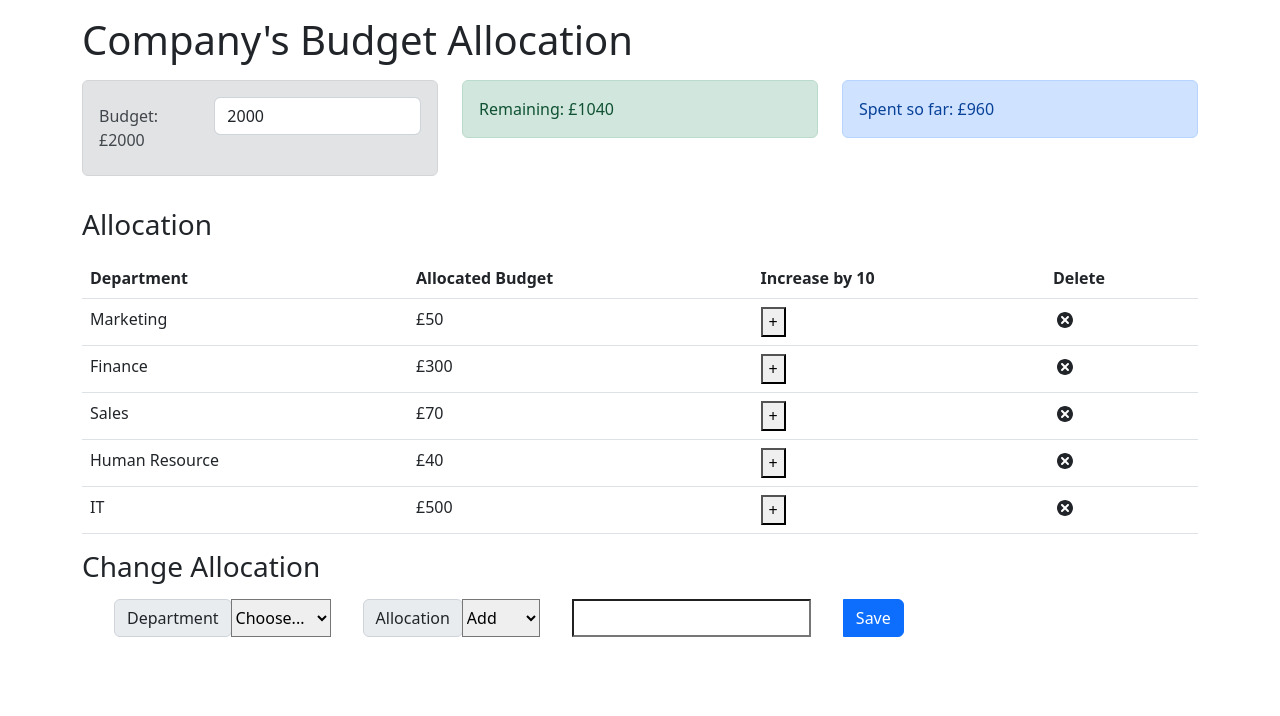
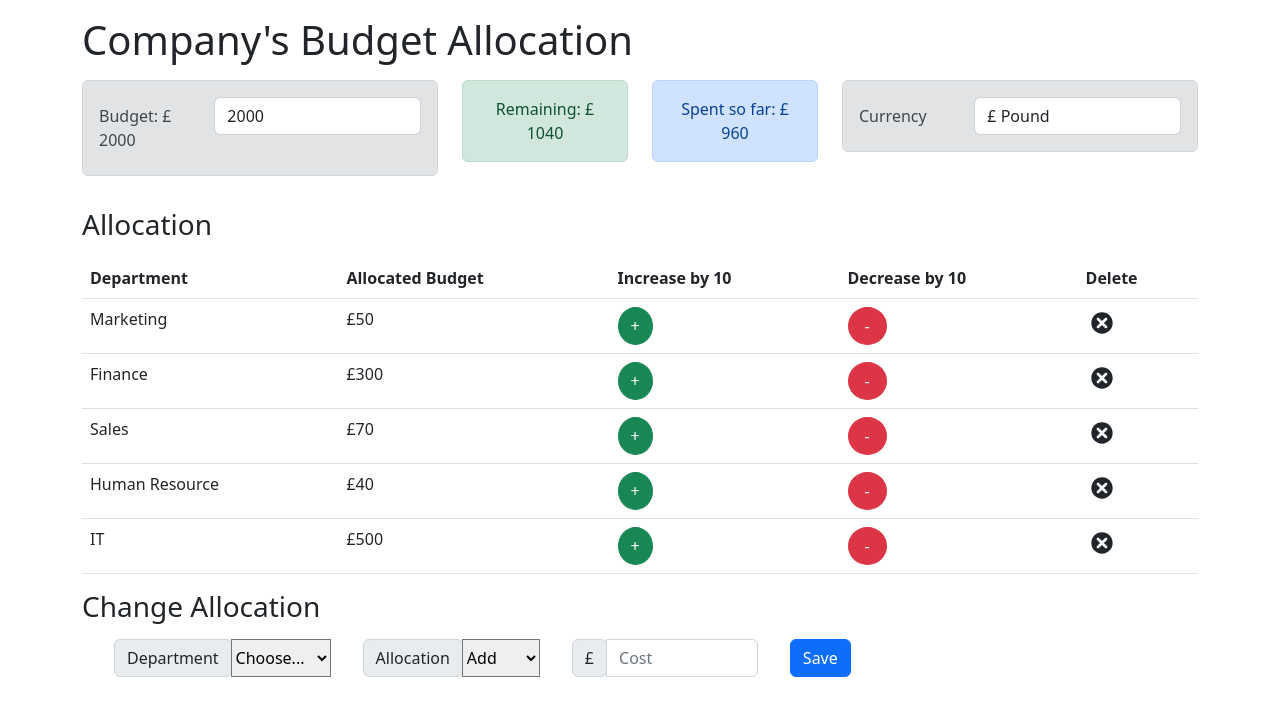
Before and after one commit to ibm-developer-skills-network/ejtos-react_budget_app, a React (Create React App) app: page / in a window 1280 px wide. Shown: the top 716 px of the page. Built offline with nearby package versions, Linux system fonts and the light colour scheme.

Commit message:
final assignment

```diff
--- a/src/App.js
+++ b/src/App.js
@@ -7,6 +7,7 @@ import Remaining from "./components/Remaining";
 import ExpenseTotal from "./components/ExpenseTotal";
 import AllocationForm from "./components/AllocationForm";
 import ExpenseList from "./components/ExpenseList";
+import Currency from "./components/Currency";
 
 const App = () => {
   return (
@@ -14,14 +15,17 @@ const App = () => {
       <div className="container">
         <h1 className="my-3">Company's Budget Allocation</h1>
         <div className="row my-3">
-          <div className="col-sm">
+          <div className="col-4">
             <Budget />
           </div>
-          <div className="col-sm">
+          <div className="col-2">
             <Remaining />
           </div>
-          <div className="col-sm">
+          <div className="col-2">
             <ExpenseTotal />
+          </div>
+          <div className="col-4">
+            <Currency />
           </div>
         </div>
         <h3 className="my-3">Allocation</h3>
--- a/src/components/AllocationForm.js
+++ b/src/components/AllocationForm.js
@@ -2,18 +2,14 @@ import { useState, useContext } from "react";
 import { AppContext } from "../context/AppContext";
 
 const AllocationForm = (props) => {
-  const { dispatch, remaining } = useContext(AppContext);
+  const { currency, dispatch, remaining } = useContext(AppContext);
 
   const [name, setName] = useState("");
   const [action, setAction] = useState("");
   const [cost, setCost] = useState("");
 
-  const submitEvent = () => {
-    if (cost > remaining) {
-      alert("The value cannot exceed remaining funds  £" + remaining);
-      setCost("");
-      return;
-    }
+  const submitEvent = (e) => {
+    e.preventDefault();
 
     const expense = { name: name, cost: parseInt(cost) };
 
@@ -23,6 +19,12 @@ const AllocationForm = (props) => {
         payload: expense,
       });
     } else {
+      if (cost > remaining) {
+        alert("The value cannot exceed remaining funds  £" + remaining);
+        setCost("");
+        return;
+      }
+
       dispatch({
         type: "ADD_EXPENSE",
         payload: expense,
@@ -31,7 +33,7 @@ const AllocationForm = (props) => {
   };
 
   return (
-    <div>
+    <form onSubmit={submitEvent}>
       <div className="row">
         <div className="input-group mb-3" style={{ marginLeft: "2rem" }}>
           <div className="input-group-prepend">
@@ -43,10 +45,10 @@ const AllocationForm = (props) => {
             className="custom-select"
             id="inputGroupSelect01"
             onChange={(event) => setName(event.target.value)}
+            required
           >
-            <option defaultValue>Choose...</option>
+            <option value="">Choose...</option>
             <option value="Marketing" name="marketing">
-              {" "}
               Marketing
             </option>
             <option value="Sales" name="sales">
@@ -74,6 +76,7 @@ const AllocationForm = (props) => {
             className="custom-select"
             id="inputGroupSelect02"
             onChange={(event) => setAction(event.target.value)}
+            required
           >
             <option defaultValue value="Add" name="Add">
               Add
@@ -82,24 +85,34 @@ const AllocationForm = (props) => {
               Reduce
             </option>
           </select>
-          <input
-            required="required"
-            type="number"
-            id="cost"
-            value={cost}
-            style={{ marginLeft: "2rem", size: 10 }}
-            onChange={(event) => setCost(event.target.value)}
-          ></input>
+
+          <div class="col-2" style={{ marginLeft: "2rem" }}>
+            <div class="input-group">
+              <div class="input-group-prepend">
+                <div class="input-group-text">{currency}</div>
+              </div>
+              <input
+                id="cost"
+                type="number"
+                class="form-control"
+                placeholder="Cost"
+                value={cost}
+                required
+                onChange={(event) => setCost(event.target.value)}
+              />
+            </div>
+          </div>
+
           <button
-            className="btn btn-primary"
-            onClick={submitEvent}
+            type="submit"
+            className="btn btn-primary rounded"
             style={{ marginLeft: "2rem" }}
           >
             Save
           </button>
         </div>
       </div>
-    </div>
+    </form>
   );
 };
 
--- a/src/components/Budget.js
+++ b/src/components/Budget.js
@@ -1,19 +1,21 @@
-import { useContext, useState } from "react";
+import { useContext } from "react";
 import { AppContext } from "../context/AppContext";
 
 const Budget = () => {
-  const { budget } = useContext(AppContext);
-  const [newBudget, setNewBudget] = useState(budget);
+  const { currency, budget, dispatch } = useContext(AppContext);
 
   const handleBudgetChange = (e) => {
-    setNewBudget(e.target.value);
+    dispatch({
+      type: "SET_BUDGET",
+      payload: e.target.value,
+    });
   };
 
   return (
     <div className="alert alert-secondary">
       <div class="form-group row">
         <label for="budget" class="col-sm-4 col-form-label">
-          Budget: £{budget}
+          Budget: {currency} {budget}
         </label>
         <div class="col-sm-8">
           <input
@@ -21,7 +23,7 @@ const Budget = () => {
             class="form-control"
             step="10"
             id="budget"
-            value={newBudget}
+            value={budget}
             onChange={handleBudgetChange}
           />
         </div>
--- /dev/null
+++ b/src/components/Currency.js
@@ -0,0 +1,48 @@
+import { useContext } from "react";
+import { AppContext } from "../context/AppContext";
+
+const currencies = [
+  { name: "Dollar", symbol: "$" },
+  { name: "Pound", symbol: "£" },
+  { name: "Euro", symbol: "Є" },
+  { name: "Rupee", symbol: "₹" },
+];
+
+const Currency = () => {
+  const { currency, dispatch } = useContext(AppContext);
+
+  const handleCurrencyChange = (e) => {
+    dispatch({
+      type: "CHG_CURRENCY",
+      payload: e.target.value,
+    });
+  };
+
+  return (
+    <div className="alert alert-secondary">
+      <div class="form-group row">
+        <label for="budget" class="col-sm-4 col-form-label">
+          Currency
+        </label>
+        <div class="col-sm-8">
+          <select
+            class="form-control"
+            id="currency"
+            onChange={handleCurrencyChange}
+          >
+            {currencies.map((c) => {
+              return (
+                <option
+                  selected={currency === c.symbol}
+                  value={c.symbol}
+                >{`${c.symbol} ${c.name}`}</option>
+              );
+            })}
+          </select>
+        </div>
+      </div>
+    </div>
+  );
+};
+
+export default Currency;
--- a/src/components/ExpenseItem.js
+++ b/src/components/ExpenseItem.js
@@ -3,15 +3,16 @@ import { AppContext } from "../context/AppContext";
 import { TiDelete } from "react-icons/ti";
 
 const ExpenseItem = (props) => {
-  const { dispatch } = useContext(AppContext);
-  const increaseAllocation = (name) => {
+  const { currency, dispatch } = useContext(AppContext);
+
+  const editAllocation = (name, type) => {
     const expense = {
       name: name,
       cost: 10,
     };
 
     dispatch({
-      type: "ADD_EXPENSE",
+      type: type,
       payload: expense,
     });
   };
@@ -26,12 +27,28 @@ const ExpenseItem = (props) => {
   return (
     <tr>
       <td>{props.name}</td>
-      <td>£{props.cost}</td>
       <td>
-        <button onClick={(event) => increaseAllocation(props.name)}>+</button>
+        {currency}
+        {props.cost}
       </td>
       <td>
-        <TiDelete size="1.5em" onClick={handleDeleteExpense}></TiDelete>
+        <button
+          className="btn btn-success rounded-circle"
+          onClick={(event) => editAllocation(props.name, "ADD_EXPENSE")}
+        >
+          +
+        </button>
+      </td>
+      <td>
+        <button
+          className="btn btn-danger rounded-circle px-3"
+          onClick={(event) => editAllocation(props.name, "RED_EXPENSE")}
+        >
+          -
+        </button>
+      </td>
+      <td>
+        <TiDelete size="2em" onClick={handleDeleteExpense}></TiDelete>
       </td>
     </tr>
   );
--- a/src/components/ExpenseList.js
+++ b/src/components/ExpenseList.js
@@ -12,6 +12,7 @@ const ExpenseList = () => {
           <th scope="col">Department</th>
           <th scope="col">Allocated Budget</th>
           <th scope="col">Increase by 10</th>
+          <th scope="col">Decrease by 10</th>
           <th scope="col">Delete</th>
         </tr>
       </thead>
--- a/src/components/ExpenseTotal.js
+++ b/src/components/ExpenseTotal.js
@@ -2,14 +2,16 @@ import { useContext } from "react";
 import { AppContext } from "../context/AppContext";
 
 const ExpenseTotal = () => {
-  const { expenses } = useContext(AppContext);
+  const { expenses, currency } = useContext(AppContext);
   const totalExpenses = expenses.reduce((total, item) => {
     return (total = total + item.cost);
   }, 0);
 
   return (
-    <div className="alert alert-primary">
-      <span>Spent so far: £{totalExpenses}</span>
+    <div className="alert alert-primary text-center">
+      <span>
+        Spent so far: {currency} {totalExpenses}
+      </span>
     </div>
   );
 };
--- a/src/components/Remaining.js
+++ b/src/components/Remaining.js
@@ -2,15 +2,17 @@ import { useContext } from "react";
 import { AppContext } from "../context/AppContext";
 
 const Remaining = () => {
-  const { budget, expenses } = useContext(AppContext);
+  const { currency, budget, expenses } = useContext(AppContext);
   const totalExpenses = expenses.reduce((total, item) => {
     return (total = total + item.cost);
   }, 0);
   const alertType = totalExpenses > budget ? "alert-danger" : "alert-success";
 
   return (
-    <div className={`alert ${alertType}`}>
-      <span>Remaining: £{budget - totalExpenses}</span>
+    <div className={`alert ${alertType} text-center`}>
+      <span>
+        Remaining: {currency} {budget - totalExpenses}
+      </span>
     </div>
   );
 };
```
Also changed, not shown: src/components/Location.js (added).
